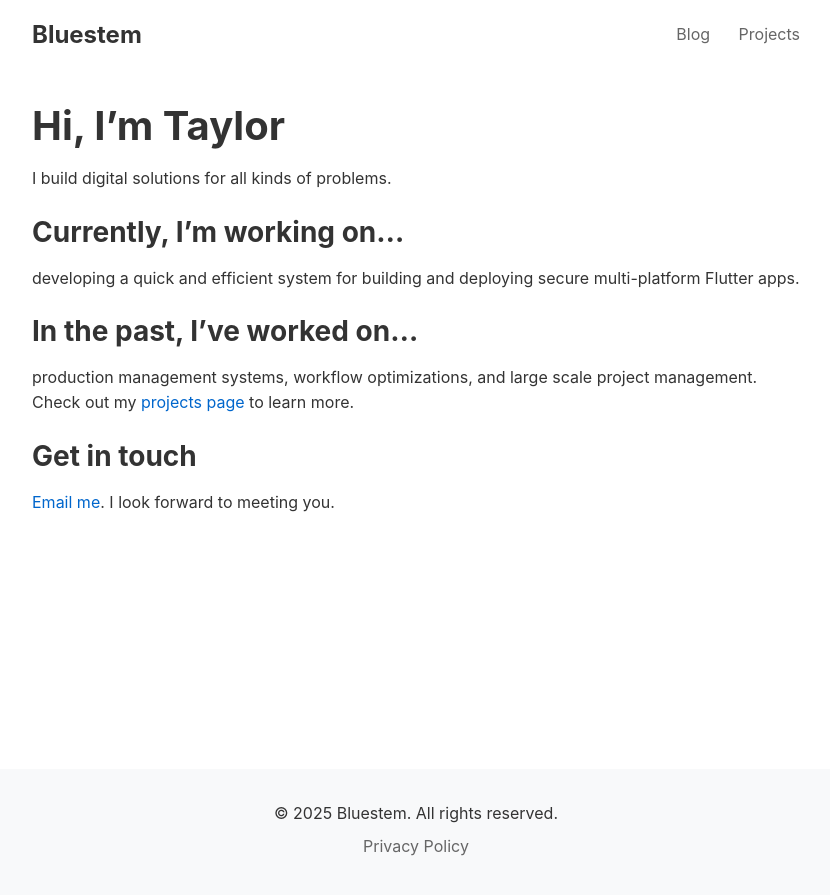
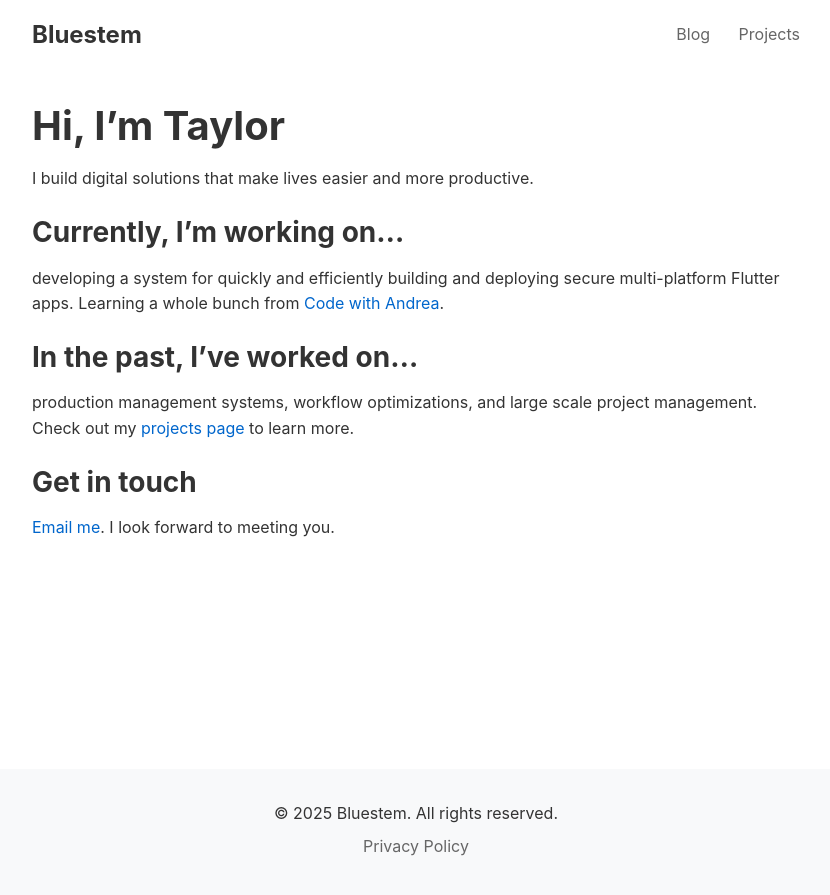
Before and after one commit to bluestemso/taylorlearns.github.io, a Jekyll site: the page built from index.md, in a window 1280 px wide. Shown: the top 895 px of the page, without its empty margins (224-1054 px from the left). Built offline with Jekyll 4.4.1, drawn with Linux system fonts in a browser that asks for light colours.

Commit message:
Refined personal introduction and project description in index.md for clarity and engagement.

```diff
--- a/index.md
+++ b/index.md
@@ -5,11 +5,11 @@ title: Home
 
 # Hi, I'm Taylor
 
-I build digital solutions for all kinds of problems.
+I build digital solutions that make lives easier and more productive.
 
 ### Currently, I'm working on...
 
-developing a quick and efficient system for building and deploying secure multi-platform Flutter apps.
+developing a system for quickly and efficiently building and deploying secure multi-platform Flutter apps.  Learning a whole bunch from [Code with Andrea](https://codewithandrea.com/).
 
 ### In the past, I've worked on...
 production management systems, workflow optimizations, and large scale project management.  Check out my [projects page](/projects) to learn more.
```
